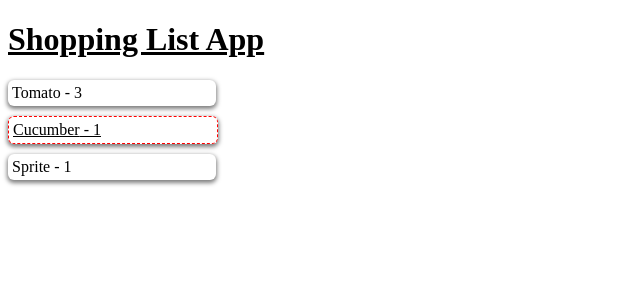
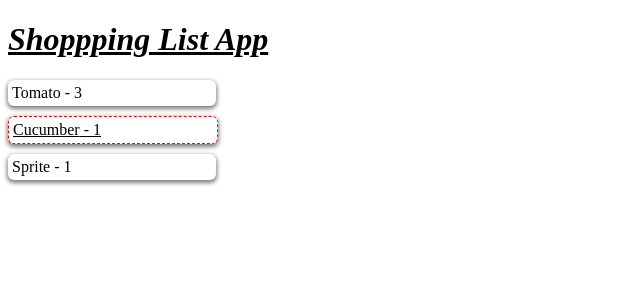
Before and after one commit to Ayzrian/mate-react-core, a React (Vite) app in the folder react-shopping-list/: page / in a window 1280 px wide. Shown: the top 300 px of the page, without its empty margins (0-640 px from the left). Built offline with nearby package versions, Linux system fonts and the light colour scheme.

Commit message:
What is children props and how to use it

```diff
--- a/react-shopping-list/src/App.jsx
+++ b/react-shopping-list/src/App.jsx
@@ -4,7 +4,10 @@ import { ShoppingList } from "./components/ShoppingList/ShoppingList"
 function App() {
   return (
     <div>
-      <Header />
+      <Header>
+        <em>Shoppping List App</em>
+      </Header>
+
       <ShoppingList />
     </div>
   )
--- a/react-shopping-list/src/components/Header/Header.jsx
+++ b/react-shopping-list/src/components/Header/Header.jsx
@@ -1,9 +1,9 @@
 import './Header.scss'
 
-export function Header() {
+export function Header({ children }) {
     return (
       <h1 className='Header'>
-        Shopping List App
+        {children}
       </h1>
     )
 }
```
